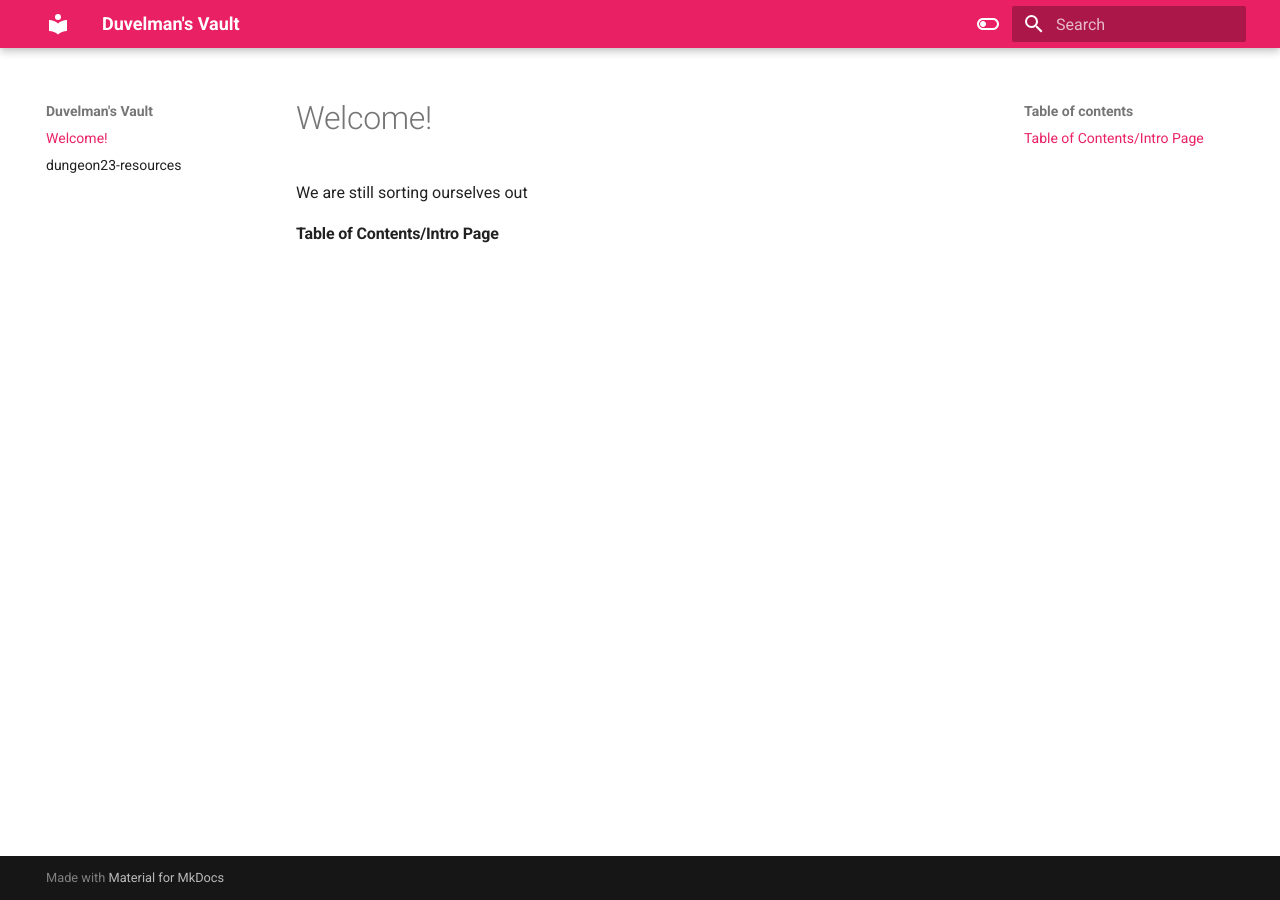
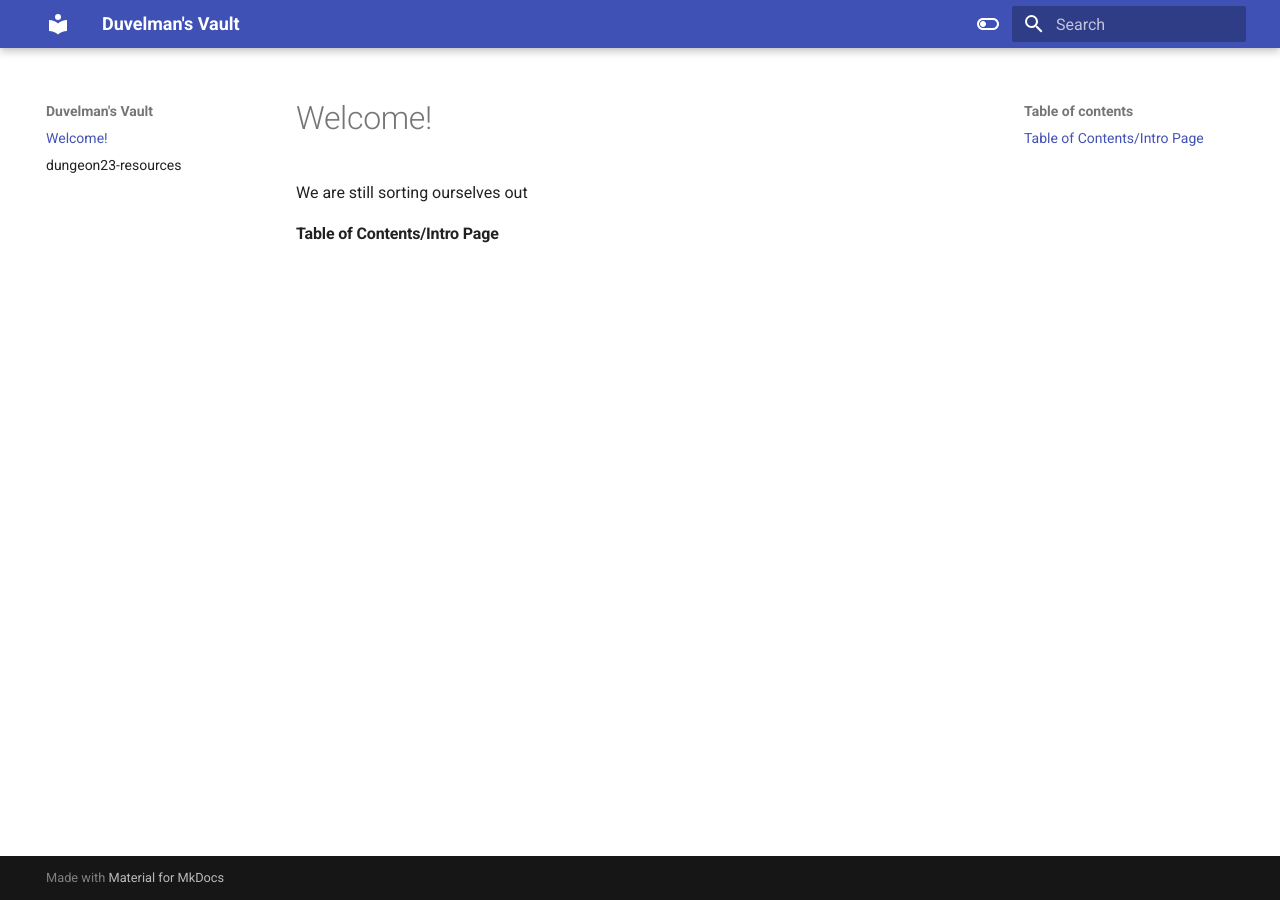
Before and after one commit to duvelmandice/vault, an MkDocs documentation site: the page built from docs/index.md, in a window 1280 px wide. Built offline with MkDocs 1.6.1 and Material for MkDocs 9.7.7, drawn with Linux system fonts in a browser that asks for light colours.

Commit message:
Update mkdocs.yml

```diff
--- a/mkdocs.yml
+++ b/mkdocs.yml
@@ -7,7 +7,7 @@ theme:
     # Light mode
     - media: "(prefers-color-scheme: light)"
       scheme: default
-      primary: pink
+      primary: #4DAACD
       accent: indigo
       toggle:
         icon: material/toggle-switch-off-outline
```
